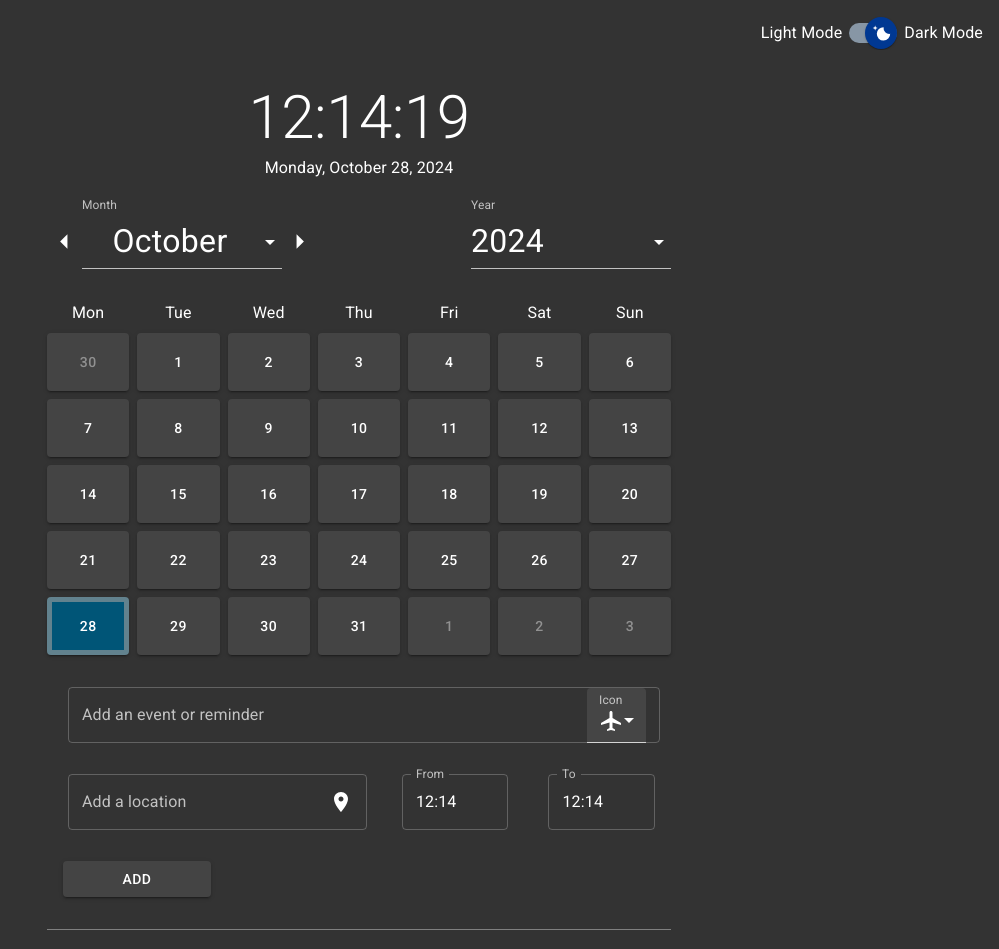
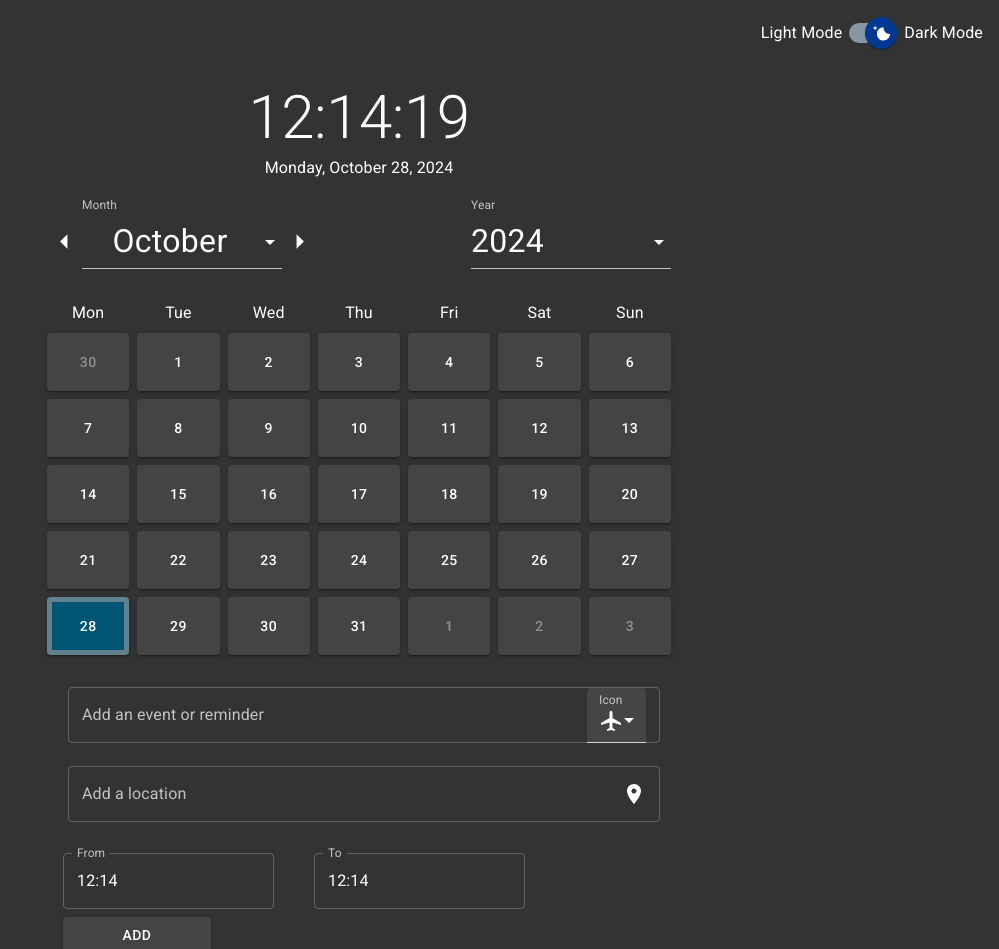
Before and after one commit to MarcusMohns/simple-calendar, a React (Vite) app: page / in a window 1280 px wide. Shown: the top 949 px of the page, without its empty margins (281-1280 px from the left). Built offline with nearby package versions, Linux system fonts and the light colour scheme.

Commit message:
moved and memoized timepickers

```diff
--- /dev/null
+++ b/src/Components/TimePickers.jsx
@@ -0,0 +1,52 @@
+import React from "react";
+import { Stack } from "@mui/material";
+import { LocalizationProvider } from "@mui/x-date-pickers/LocalizationProvider";
+import { AdapterDayjs } from "@mui/x-date-pickers/AdapterDayjs";
+import { TimePicker } from "@mui/x-date-pickers";
+import { renderTimeViewClock } from "@mui/x-date-pickers/timeViewRenderers";
+import dayjs from "dayjs";
+import { memo } from "react";
+
+const TimePickers = memo(function TimePickers({
+  fromTime,
+  setFromTime,
+  toTime,
+  setToTime,
+}) {
+  return (
+    <Stack
+      spacing={{ xs: 1, md: 5 }}
+      direction="row"
+      sx={{ width: "100%", my: 1 }}
+    >
+      <LocalizationProvider dateAdapter={AdapterDayjs} name="time">
+        <TimePicker
+          label="From"
+          value={fromTime}
+          name="time"
+          onChange={(e) => setFromTime(e)}
+          referenceDate={dayjs("2022-04-17")}
+          viewRenderers={{
+            hours: renderTimeViewClock,
+            minutes: renderTimeViewClock,
+          }}
+          ampm={false}
+        />
+        <TimePicker
+          label="To"
+          value={toTime}
+          name="time"
+          onChange={(e) => setToTime(e)}
+          referenceDate={dayjs("2022-04-17")}
+          viewRenderers={{
+            hours: renderTimeViewClock,
+            minutes: renderTimeViewClock,
+          }}
+          ampm={false}
+        />
+      </LocalizationProvider>
+    </Stack>
+  );
+});
+
+export default TimePickers;
--- a/src/TextSection.jsx
+++ b/src/TextSection.jsx
@@ -1,15 +1,13 @@
 import React from "react";
 import { useState } from "react";
 import { Box } from "@mui/material";
-import { Stack } from "@mui/material";
 import StyledTextField from "./Components/StyledTextField";
 import dayjs from "dayjs";
 import { LocalizationProvider } from "@mui/x-date-pickers/LocalizationProvider";
 import { AdapterDayjs } from "@mui/x-date-pickers/AdapterDayjs";
-import { TimePicker } from "@mui/x-date-pickers";
-import { renderTimeViewClock } from "@mui/x-date-pickers/timeViewRenderers";
 import Button from "@mui/material/Button";
 import { v4 as uuidv4 } from "uuid";
+import TimePickers from "./Components/TimePickers";
 
 const TextSection = ({ saveAppointment }) => {
   const [text, setText] = useState("");
@@ -58,11 +56,7 @@ const TextSection = ({ saveAppointment }) => {
         error={error}
         setError={setError}
       />
-      <Stack
-        spacing={{ xs: 1, md: 5 }}
-        direction="row"
-        sx={{ width: "100%", my: 1 }}
-      >
+
       <StyledTextField
         text={location}
         setText={setLocation}
@@ -71,32 +65,14 @@ const TextSection = ({ saveAppointment }) => {
         error={false}
       />
       <LocalizationProvider dateAdapter={AdapterDayjs} name="time">
-          <TimePicker
-            label="From"
-            value={fromTime}
-            name="time"
-            onChange={(e) => setFromTime(e)}
-            referenceDate={dayjs("2022-04-17")}
-            viewRenderers={{
-              hours: renderTimeViewClock,
-              minutes: renderTimeViewClock,
-            }}
-            ampm={false}
-          />
-          <TimePicker
-            label="To"
-            value={toTime}
-            name="time"
-            onChange={(e) => setToTime(e)}
-            referenceDate={dayjs("2022-04-17")}
-            viewRenderers={{
-              hours: renderTimeViewClock,
-              minutes: renderTimeViewClock,
-            }}
-            ampm={false}
+        <TimePickers
+          fromTime={fromTime}
+          setFromTime={setFromTime}
+          toTime={toTime}
+          setToTime={setToTime}
         />
       </LocalizationProvider>
-      </Stack>
+
       <Button
         variant="contained"
         color="secondary"
```
Lines whose indentation alone changed are shown as unchanged.
